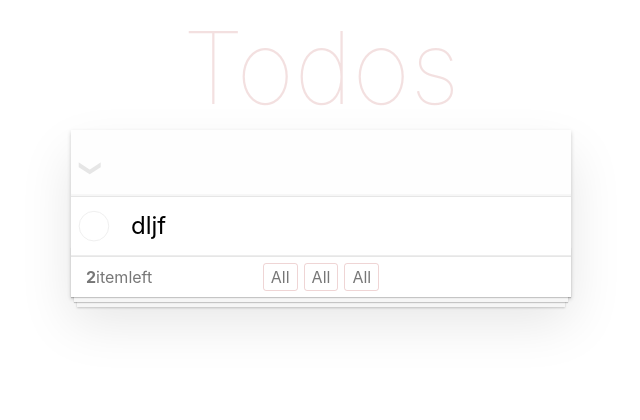
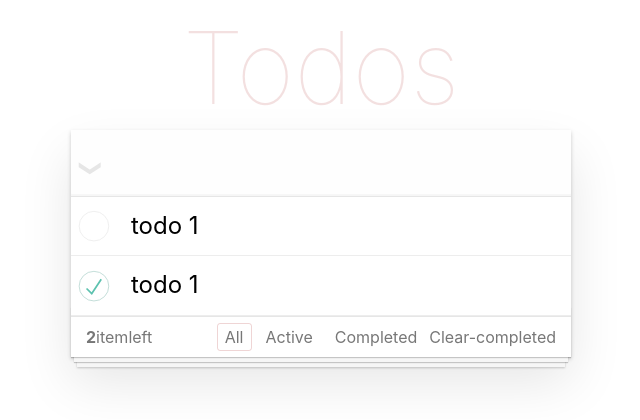
Before and after one commit to KHANHDANGBMT/TodoApp-ReactJS, a React (Create React App) app: page / in a window 1280 px wide. Shown: the top 420 px of the page, without its empty margins (319-959 px from the left). Built offline with nearby package versions, Linux system fonts and the light colour scheme.

Commit message:
Add a task

```diff
--- a/src/App.js
+++ b/src/App.js
@@ -1,4 +1,4 @@
-import React, { Component } from 'react';
+import React, { PureComponent } from 'react';
 
 // Components
 import Header from './Components/Header/Header';
@@ -9,12 +9,34 @@ import Option from './Components/Option/Option';
 import './Css/Todo.css';
 import './App.css';
 
-class App extends Component {
+class App extends PureComponent {
+  state = {
+    todoList: [
+      {
+        id: 1,
+        text: 'todo 1',
+        isCompleted: false
+      },
+      {
+        id: 2,
+        text: 'todo 1',
+        isCompleted: true
+      }
+    ]
+  }
+
+  addTodo = ((todo = {}) => {
+    this.setState(prevState => ({
+      todoList: [...prevState.todoList, todo]
+    }))
+  })
+
   render() {
+    const { todoList } = this.state;
     return (
       <div className="todoapp">
-        <Header />
-        <TodoList />
+        <Header addTodo={this.addTodo}/>
+        <TodoList todoList={todoList}/>
         <Option/>
       </div>
     );
--- a/src/Components/Header/Header.js
+++ b/src/Components/Header/Header.js
@@ -1,11 +1,31 @@
-import React, { memo } from 'react';
+import React, { memo, useState } from 'react';
 
-const header = props => (
-    <header className="header">
-        <h1>Todos</h1>
-        <input className="new-todo"/>
-    </header>
-);
+const Header = props => {
+    const [text, setText] = useState('');
+    const { addTodo } = props;
+    const onAddTodo = (e = {}) => {
+        if (e.key === 'Enter' && text) {
+            addTodo({
+                id: new Date().valueOf(),
+                text,
+                isCompleted: false
+            });
+            setText("");
+        }
+    }
 
-export default memo(header); //memo quản lý việc render, giống pureComponent hoặc shouldComponentUpdate
+    return (
+        <header className="header">
+            <h1>Todos</h1>
+            <input
+                value={text}
+                className="new-todo"
+                onChange={(e) => setText(e.target.value)}
+                onKeyPress={(e) => onAddTodo(e)}
+            />
+        </header>
+    );
+}
+
+export default memo(Header); //memo quản lý việc render, giống pureComponent hoặc shouldComponentUpdate
 // có thể sử dụng function làm đối số thứ 2 để quản lý việc update
--- a/src/Components/Option/Button.js
+++ b/src/Components/Option/Button.js
@@ -1,15 +1,16 @@
 import React, { memo } from 'react';
 
 const button = props => {
+    const { title, isActive, onClick, link } = props;
     return (
         <>
             <li>
                 <a
-                    href="#"
-                    className={"selected"}
-                    onClick={() => {}}
+                    href={link}
+                    className={isActive ? "selected" : ""}
+                    onClick={onClick}
                 >
-                    All
+                    {title}
                 </a>
             </li>
             <span></span>
--- a/src/Components/Option/Option.js
+++ b/src/Components/Option/Option.js
@@ -3,6 +3,24 @@ import React, { memo } from 'react';
 import Button from './Button';
 
 const option = props => {
+    const filterBtns = [
+        {
+            title: "All",
+            isActive: true,
+            onClick: () => { },
+            link: ''
+        }, {
+            title: "Active",
+            isActive: false,
+            onClick: () => { },
+            link: 'active'
+        }, {
+            title: "Completed",
+            isActive: false,
+            onClick: () => { },
+            link: 'completed'
+        }
+    ]
     return (
         <div className="footer">
             <span className="todo-count">
@@ -12,10 +30,13 @@ const option = props => {
                 <span>left</span>
             </span>
             <ul className="filters">
-                <Button />
-                <Button />
-                <Button />
+                {
+                    filterBtns.map(btn => (
+                        <Button key={`btn${btn.title}`} {...btn}/>
+                    ))
+                }
             </ul>
+            <button className="clear-completed">Clear-completed</button>
         </div>
     );
 }
--- a/src/Components/Todo/Todo.js
+++ b/src/Components/Todo/Todo.js
@@ -1,13 +1,17 @@
 import React, { memo } from 'react';
 
-const todo = props => (
-  <li>
-    <div className="view">
-      <input className="toggle"/>
-      <label>dljf</label>
-      <button className="destroy"/>
-    </div>
-  </li>
-)
+const todo = props => {
+  const todo = props;
+  return (
+    <li>
+      <div className="view">
+        <input className="toggle" type="checkbox" checked={todo.isCompleted} />
+        <label>{todo.text}</label>
+        <button className="destroy" />
+      </div>
+    </li>
+  );
+
+}
 
 export default memo(todo);
--- a/src/Components/Todo/TodoList.js
+++ b/src/Components/Todo/TodoList.js
@@ -3,12 +3,14 @@ import React, { memo } from 'react';
 import Todo from './Todo';
 
 const todoList = props => {
+  const { todoList } = props;
   return (
     <section className="main">
       <input className="toggle-all" />
       <label htmlFor="toggle-all"></label>
       <ul className="todo-list">
-        <Todo />
+        {todoList.map(todo => <Todo key={`todo${todo.id}`} {...todo}/>)}
+
       </ul>
     </section>
   );
```
Also changed, not shown: src/Components/Header/Header.css (deleted).
